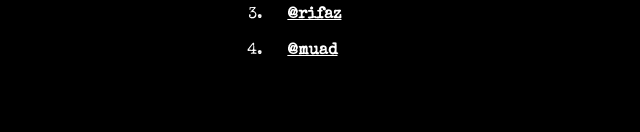
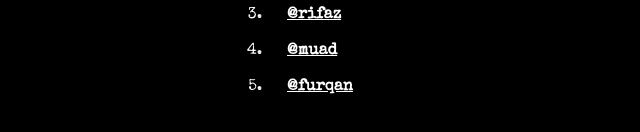
Before and after one commit to rabeeh-ta/github101, a plain HTML site: page index.html in a window 1280 px wide. Shown: the part 164-296 px from the top of the page, without its empty margins (320-960 px from the left). Drawn offline with nearby package versions, Linux system fonts and the light colour scheme.

Commit message:
Update index.html
name

```diff
--- a/index.html
+++ b/index.html
@@ -50,6 +50,9 @@
                 <li>
                     <a href="https://github.com/MuadhAli">@muad</a>
                 </li>
+                 <li>
+                    <a href="https://github.com/MuadhAli">@furqan</a>
+                </li>
             </ol>
 
         </div>
```
